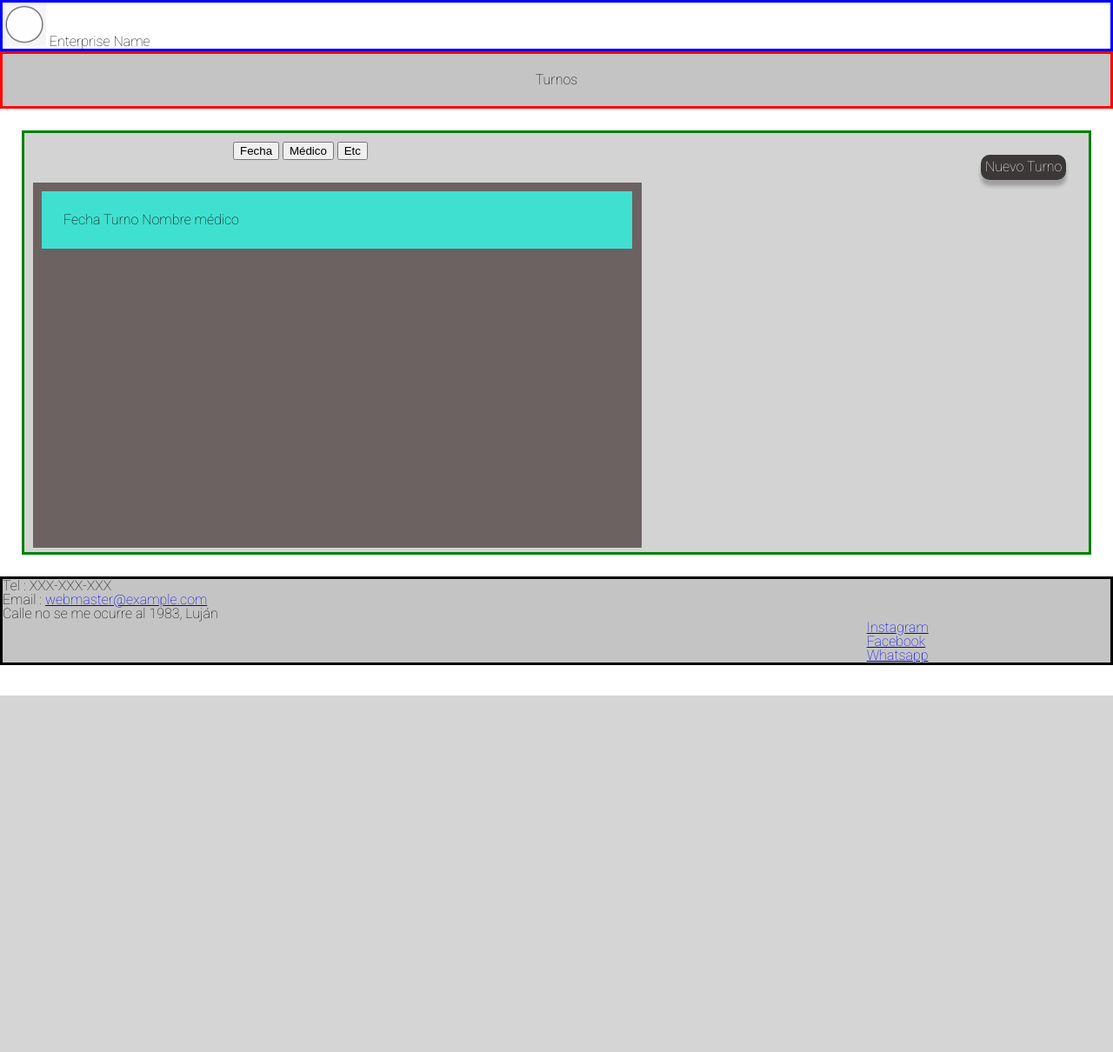
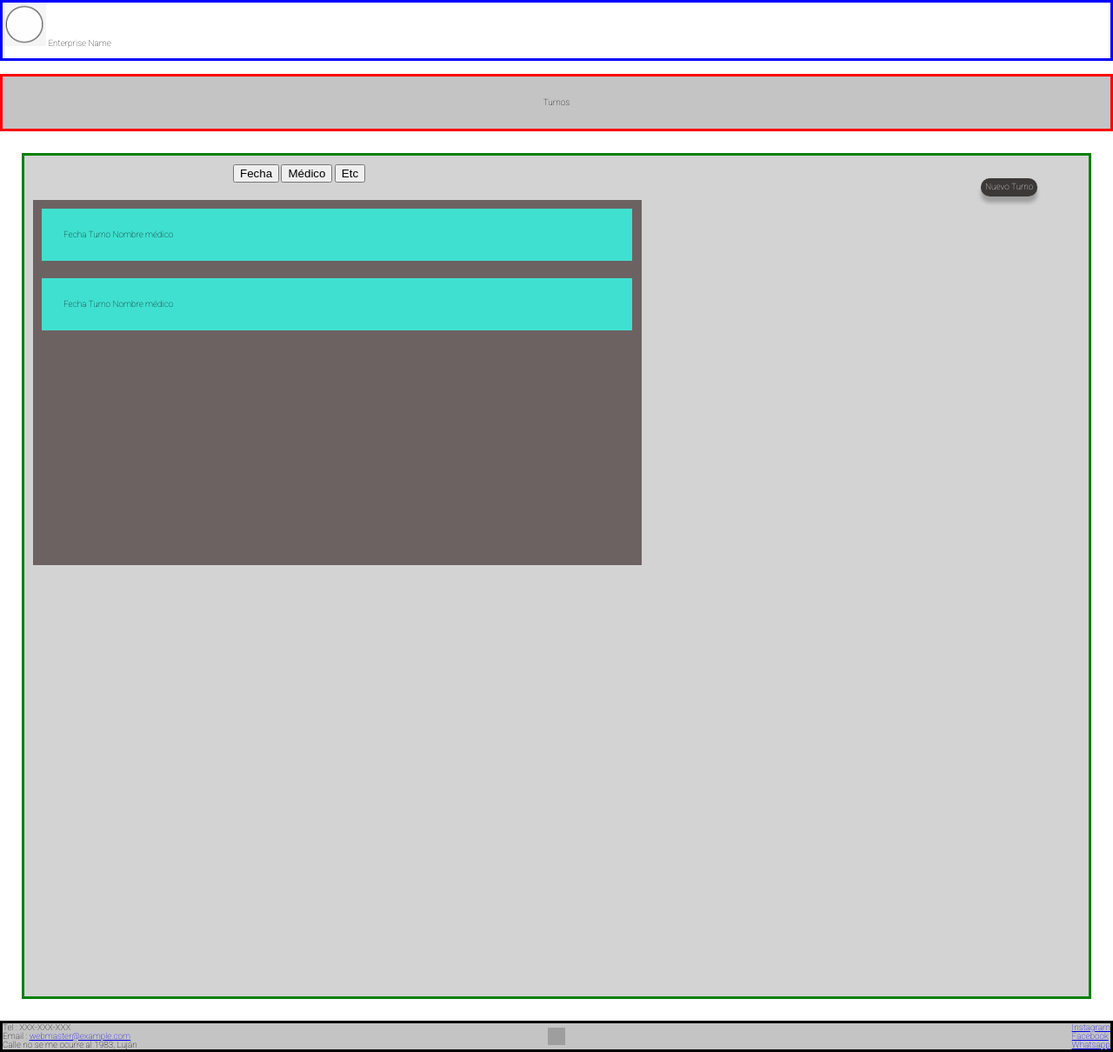
Before and after one commit to viccmedina/PAW_2020, a PHP site: page /turnos.html in a window 1280 px wide. Shown: the whole page at 87% size. Before the commit the page ends 800 px from the top, so only its background shows below. Run offline with PHP 8.4, Linux system fonts and the light colour scheme; grey boxes are pictures that could not be loaded.

Commit message:
Agrego archivos

```diff
--- a/TrabajoPractico2/turnos.css
+++ b/TrabajoPractico2/turnos.css
@@ -1,11 +1,17 @@
 @import url('https://fonts.googleapis.com/css2?family=Roboto:wght@100;700;900&display=swap');
+
+
+:root{
+    font-size: 10px;
+}
 
 html{
     font-family: 'Roboto', sans-serif;
 }
 
-body>header{
-    height: 10%;
+body>header>h1{
+    /*height: 10%;*/
+    height: 5vmax;
     border: solid blue;
 }
 
@@ -13,13 +19,23 @@ nav>ul>li{
     display: none;
 }
 
+nav{
+    position: absolute;
+    width: 100vmax;
+    height: 29vmin;
+    background-color: #C4C4C4;
+    margin-top: 2px;
+    z-index: 1;
+    display: none;
+
+}
 /* MAIN */
 
 main>header{
     height: 10%;
 
     background: #C4C4C4;
-
+    margin-top: 15px;
     border: solid red;
 }
 
@@ -51,10 +67,12 @@ section>header a{
 
 /* MAIN - SECTION - HEADER */
 
+main>section>ol>li{
+    position: relative;
+}
+
 main>section{
-    height: 100%;
-    min-height: 462px;
-    max-height: 462px;
+    height: 74vmax;
     margin: 25px 25px;
     padding: 10px;
     background: lightgrey;
@@ -69,27 +87,28 @@ section>ol{
 
     min-width: 700px;
     max-width: 700px;
-    /*height: calc(100% - 43px);*/
 
 }
 
-details[open] {
-    position: relative;
+details[open]{
+    position: absolute;
     left: 620px;
     margin-left: 100px;
     background:rgb(109,98,98);
-    border: solid red;
     width: 735px;
     height: 415px;
 }
 
-
 details[open]>summary{
     position: relative;
-    left: -723px;
-    bottom: 3px;
+    left: -720px;
 }
 
+details[open]>img{
+    position: relative;
+    left: -80px;
+    bottom: 90px;
+}
 
 details>summary{
     position: relative;
@@ -112,24 +131,33 @@ body>footer{
 
     background: #C4C4C4;
     border: solid #000000;
+    display: grid;
+    grid-template-areas:
+    "izquierda centro derecha";
+    grid-template-columns: 1fr 1fr 1fr;
+
 }
 
 footer ul{ /* Redes Sociales */
-    display: inline-block;
-    margin-left: 78%;
+    grid-area: derecha;
+    justify-self: end;
 }
 
 footer address{
-    display: inline-block;
+    grid-area: izquierda;
+}
+
+footer>address>p:last-of-type{
+    grid-area: centro;
 }
 
 footer img{
-    display: inline-block;
-    margin: auto;
-    border: 1px solid black;
+    grid-area: centro;
     width: 20px;
     height: 20px;
-    display: none;
+    justify-self: center;
+    align-self: center;
+
 }
 
 /* END FOOTER */
--- a/TrabajoPractico2/turnos.html
+++ b/TrabajoPractico2/turnos.html
@@ -59,6 +59,29 @@
                 </ul>
             </details>
           </li>
+
+          <li>
+            <details>
+              <summary>
+                <strong><time datetime="2008-02-14 20:00">Fecha Turno</time></strong>
+                Nombre médico
+              </summary>
+                <p>Nombre médico</p>
+                <time datetime="2008-02-14 20:00">Fecha Turno</time>
+                <img src="/imagenes/medico.jpg" alt="Foto del médico" width="120" height="100">
+                <p>Numero consultorio</p>
+                <p>Preparaciónes previas</p>
+                <ul>
+                  <li>Ayuno</li>
+                  <li>Carnet Obra Social</li>
+                </ul>
+
+                <p>Recordatorios</p>
+                <ul>
+                  <li>Traer barbijo y alcohol</li>
+                </ul>
+            </details>
+          </li>
         </ol>
       </section>
     </main>
```
Also changed, not shown: TrabajoPractico2/obras_sociales.css (added, +76 -0 lines), TrabajoPractico2/obras_sociales.html (added, +96 -0 lines), TrabajoPractico2/turnos_mobile.css (added).
